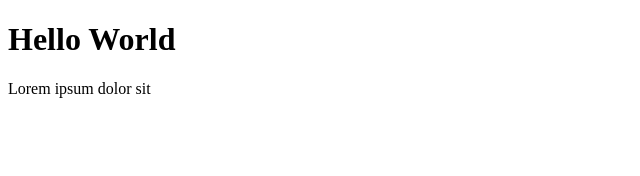
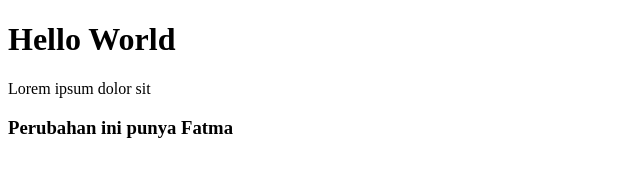
Before and after one commit to gaisuke/nyoba-versioning, a plain HTML site: page index.html in a window 1280 px wide. Shown: the whole page, without its empty margins (0-640 px from the left). Drawn offline with Linux system fonts and the light colour scheme.

Commit message:
fix(html): nambah line h3

```diff
--- a/index.html
+++ b/index.html
@@ -8,5 +8,6 @@
 <body>
     <h1>Hello World</h1>
     <p>Lorem ipsum dolor sit</p>
+    <h3>Perubahan ini punya Fatma</h3>
 </body>
 </html>
```
